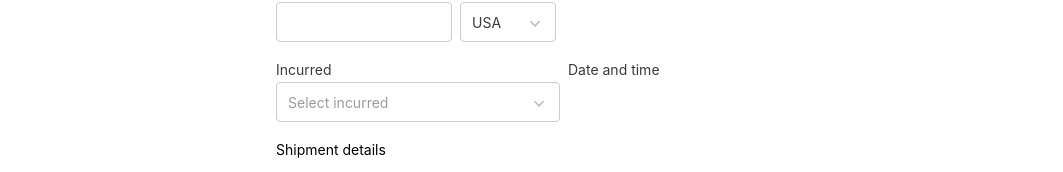
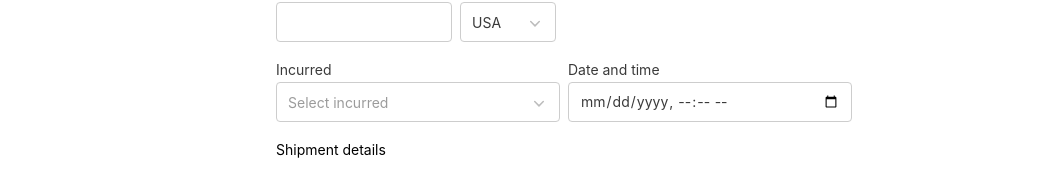
Before and after one commit to LamTranTQL/form-shipment, a React (Create React App) app: page / in a window 1280 px wide. Shown: the part 190-362 px from the top of the page, without its empty margins (108-1171 px from the left). Built offline with nearby package versions, Linux system fonts and the light colour scheme.

Commit message:
[input] create input type datetime

```diff
--- a/src/components/Form/form.component.tsx
+++ b/src/components/Form/form.component.tsx
@@ -33,6 +33,7 @@ import ButtonOutline from "../Button/Butoton-Outline/buttonOutline.conponent";
 import ButtonIcon from "../Button/Button-Icon/buttonIcon.component";
 import ButtonText from "../Button/Button-Text/buttonText.component";
 import InputNumber from "../Input/Number/inputNumber.component";
+import InputDateTime from "../Input/DateTime/inputDateTime.component";
 
 function Form() {
   const [isErr, setIsErr] = useState<boolean>(false);
@@ -128,6 +129,7 @@ function Form() {
 
           <Section>
             <label className="label">Date and time</label>
+            <InputDateTime type="datetime-local" />
           </Section>
         </Section3>
 
--- /dev/null
+++ b/src/components/Input/DateTime/inputDateTime.component.tsx
@@ -0,0 +1,42 @@
+import { forwardRef, useEffect, useRef } from "react";
+import {
+  InputDateTimeProps,
+  InputDateTimeRef,
+} from "./inputDateTime.interface";
+import { InputDateTimeContainer } from "./inputDateTime.styled";
+import GetContext from "../../Context/Author-Context/getContext";
+
+const InputDateTime = forwardRef<InputDateTimeRef, InputDateTimeProps>(
+  (props, ref) => {
+    const inputDateTimeRef = useRef<HTMLInputElement>(null);
+    const { dateAndTime, setDateAndTime } = GetContext();
+    useEffect(() => {
+      const date = new Date();
+      let yy = date.getFullYear();
+      let mm = date.getMonth() + 1;
+      let dd = date.getDate();
+      let h = date.getHours();
+      let min = date.getMinutes();
+      let datetime =
+        yy + "-" + (mm < 10 ? "0" + mm : mm) + "-" + dd + "T" + h + ":" + min;
+
+      if (inputDateTimeRef.current) {
+        inputDateTimeRef.current.min = datetime;
+      }
+    }, []);
+
+    const handleChange = () => {
+      setDateAndTime(inputDateTimeRef.current?.value);
+    };
+
+    return (
+      <InputDateTimeContainer
+        onChange={handleChange}
+        ref={inputDateTimeRef}
+        type={props.type}
+      />
+    );
+  }
+);
+
+export default InputDateTime;
--- /dev/null
+++ b/src/components/Input/DateTime/inputDateTime.interface.ts
@@ -0,0 +1,4 @@
+export interface InputDateTimeProps {
+  type: string;
+}
+export type InputDateTimeRef = HTMLInputElement;
--- /dev/null
+++ b/src/components/Input/DateTime/inputDateTime.styled.ts
@@ -0,0 +1,16 @@
+import styled from "styled-components";
+
+export const InputDateTimeContainer = styled.input`
+  width: 100%;
+  height: 40px;
+  border: 1px solid #cdcdcd;
+  border-radius: 4px;
+  padding: 7px 11px;
+  background-color: #ffffff;
+  outline: none;
+  font-style: normal;
+  font-weight: 400;
+  font-size: 14px;
+  line-height: 24px;
+  color: #3a3a3a;
+`;
```
